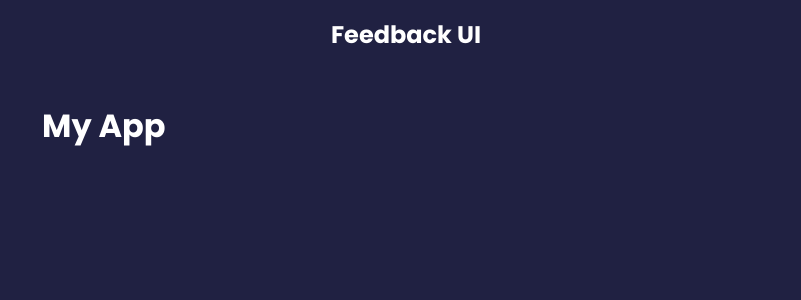
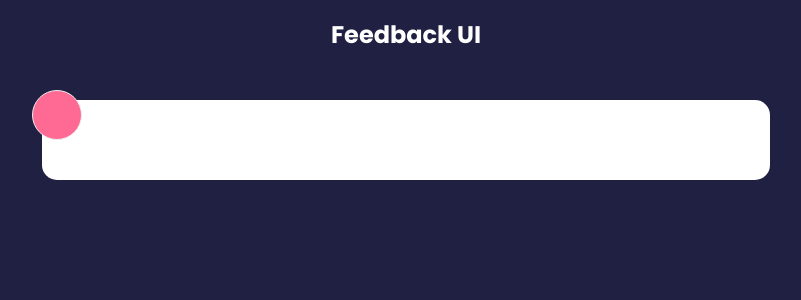
Before and after one commit to demetcaliskan/feedback-app, a React (Create React App) app: page / in a window 1280 px wide. Shown: the top 300 px of the page, without its empty margins (234-1035 px from the left). Built offline with nearby package versions, Linux system fonts and the light colour scheme.

Commit message:
FeedbackItem component is created

```diff
--- a/src/App.js
+++ b/src/App.js
@@ -1,11 +1,12 @@
 import Header from './components/Header';
+import FeedbackItem from './components/FeedbackItem';
 
 function App() {
     return (
         <>
             <Header />
             <div className='container'>
-                <h1>My App</h1>
+                <FeedbackItem />
             </div>
         </>
 
--- /dev/null
+++ b/src/components/FeedbackItem.jsx
@@ -0,0 +1,10 @@
+function FeedbackItem() {
+    return (
+        <div className='card'>
+            <div className='num-display'></div>
+            <div className='text-display'></div>
+        </div>
+    )
+}
+
+export default FeedbackItem
```
